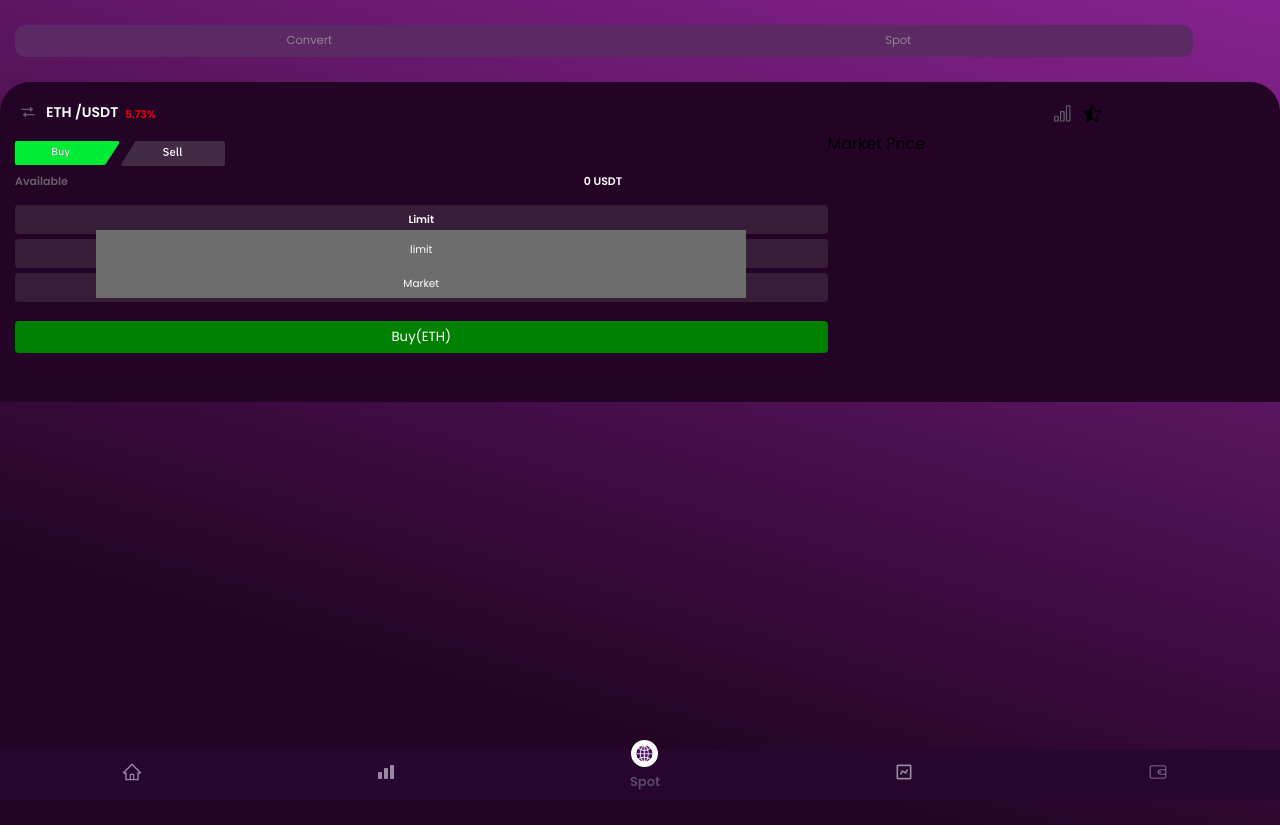
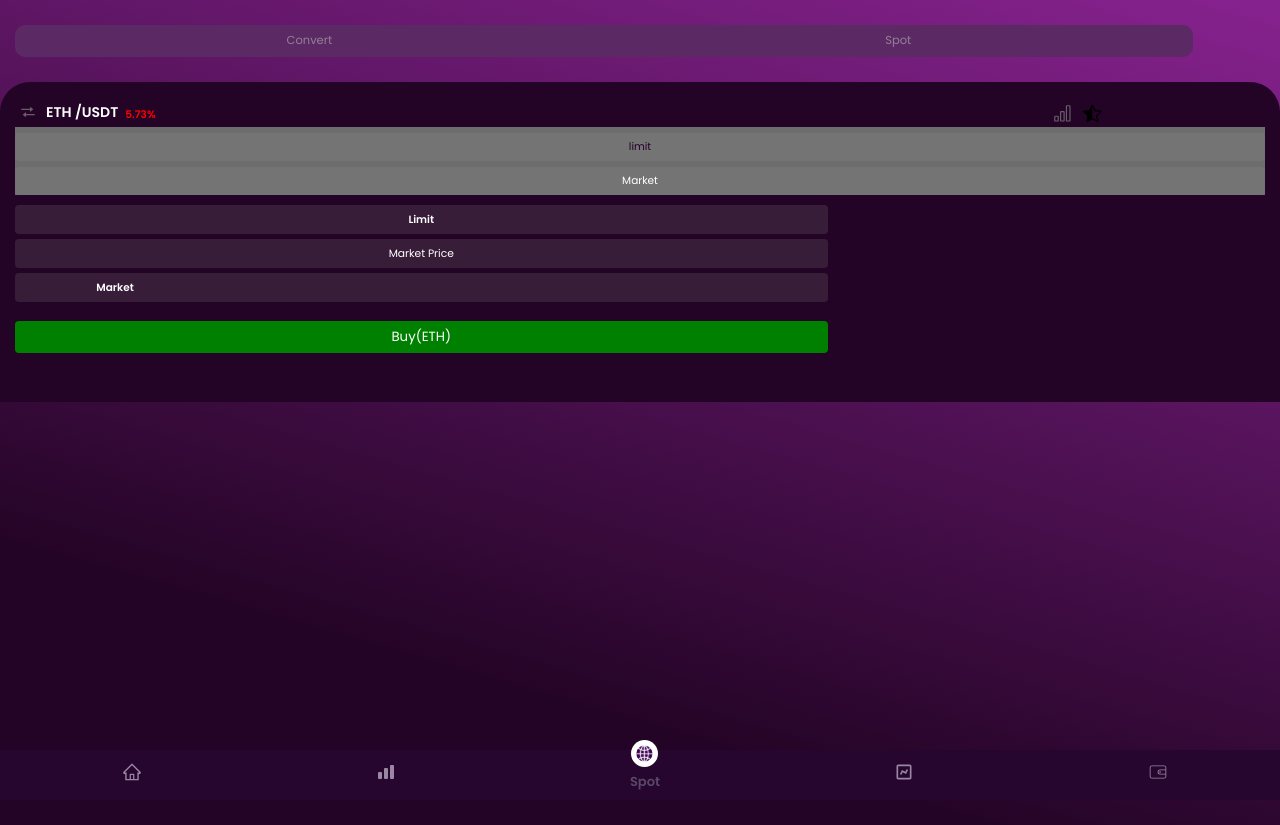
Before and after one commit to DCC-exchange/client, a React (Create React App) app: page /spot-trade in a window 1280 px wide. Built offline with nearby package versions, Linux system fonts and the light colour scheme.

Commit message:
we broke

```diff
--- a/src/Pages/components/spot/styles/limit.css
+++ b/src/Pages/components/spot/styles/limit.css
@@ -15,4 +15,10 @@
     margin-top: 6px;
     padding: 6px  0px;
     width: 100%;
+    background: #9999992c;
+    border-radius: 4px;
+    text-align: center;
 }
+.select-market-trade-container .btn .active{
+   color: #240426;
+}
--- a/src/Pages/components/spot/trade/buy/Buy.js
+++ b/src/Pages/components/spot/trade/buy/Buy.js
@@ -42,8 +42,10 @@ export default function Buy() {
                         <div className="btn" onClick={handleDisplayTradeLimit}>
                             <button>{defaultState}</button>
                         </div>
+                    </div>
+                    <div className="icon"></div>
 
-                        <div className="select-market-trade">
+                    <div className="select-market-trade">
                             <div className="select-market-trade-container">
                                 <div className="btn" onClick={()=>handleTradeLimit("limit")}>
                                     <p className={active1}>limit</p>
@@ -53,8 +55,6 @@ export default function Buy() {
                                 </div>
                             </div>
                         </div>
-                    </div>
-                    <div className="icon"></div>
                 </div>
                 { defaultTrade && <BuyLimit /> }
             </div>
```
